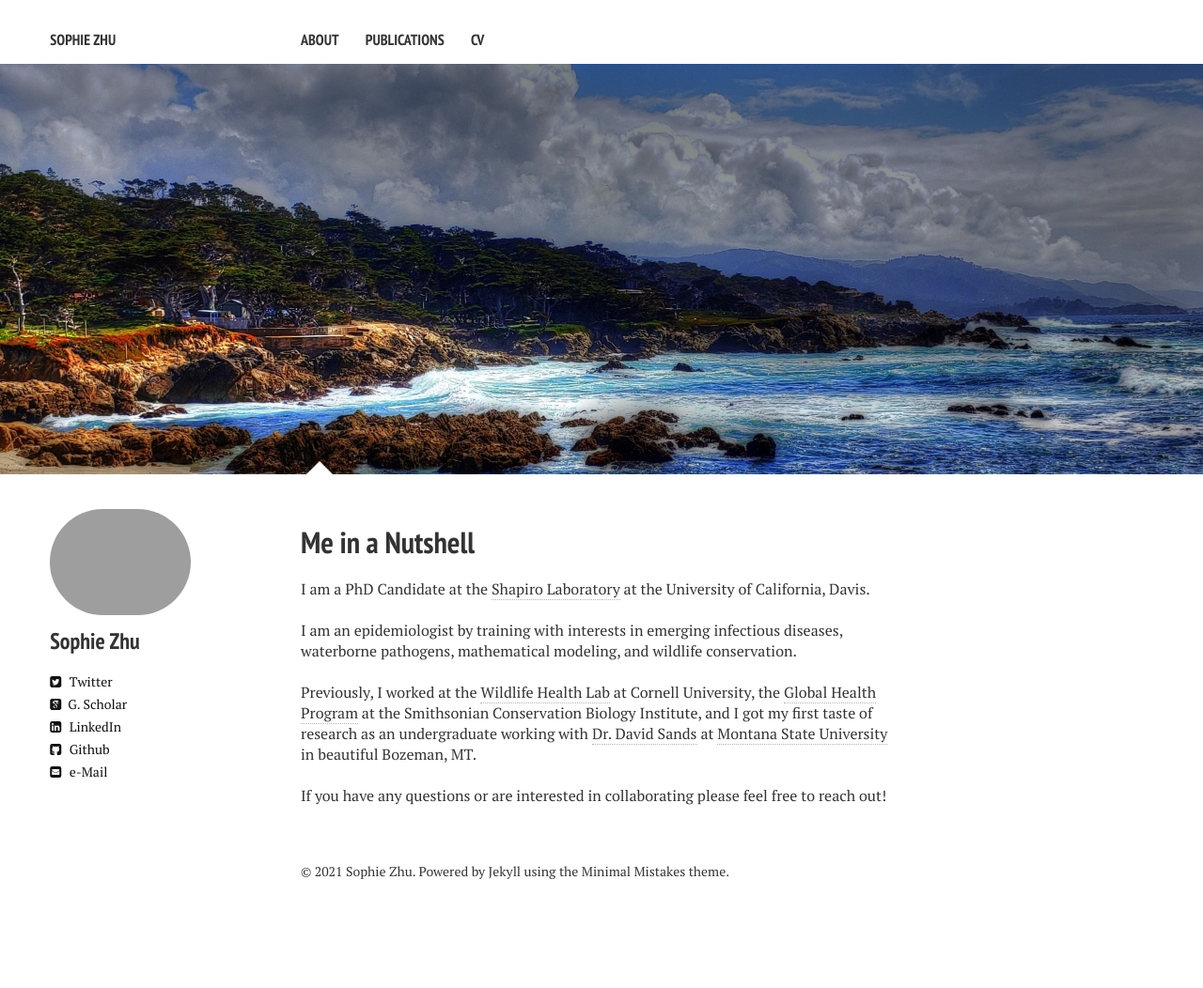
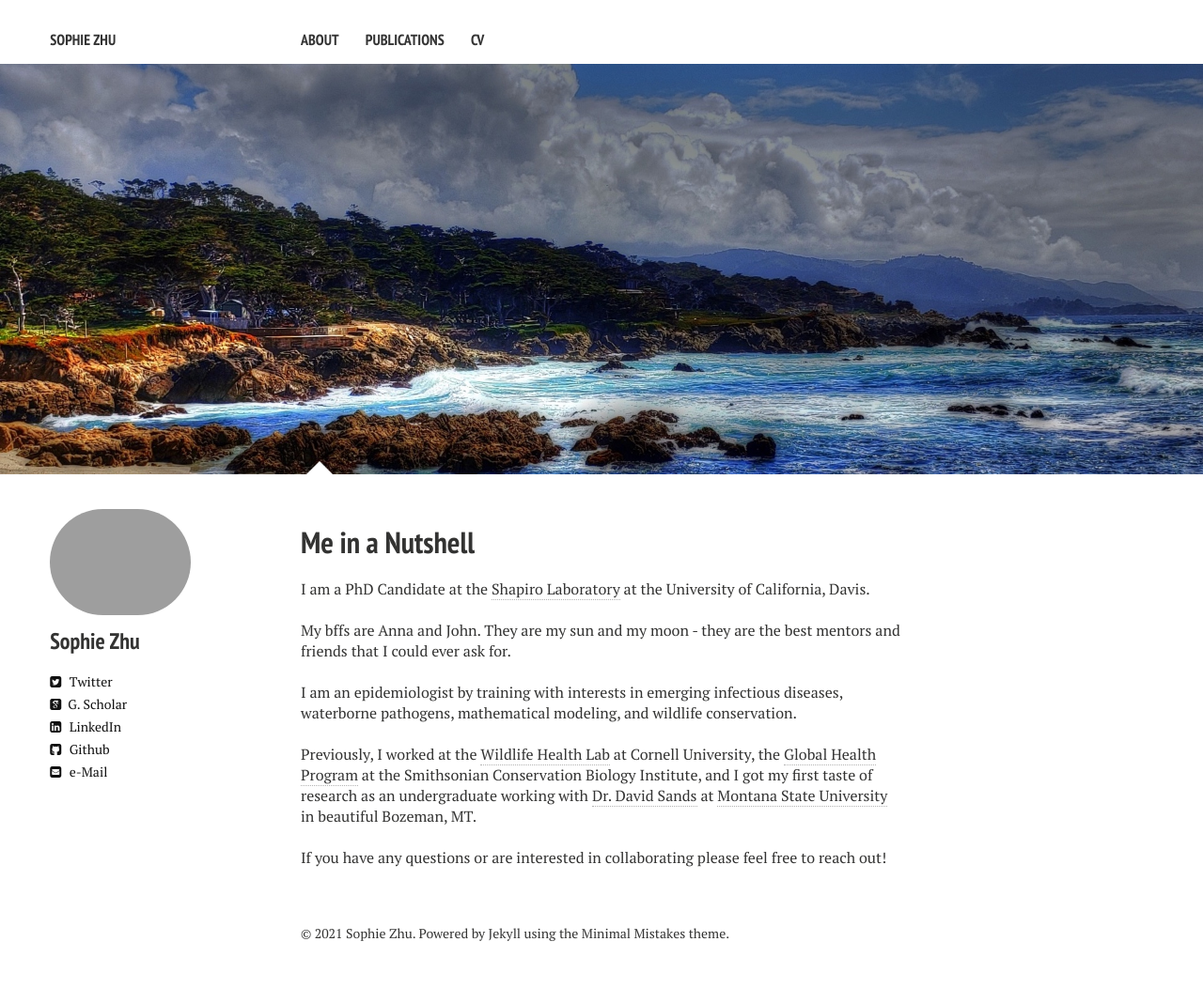
Before and after one commit to sophiemzhu/sophiemzhu.github.io, a Jekyll site: the page built from index.md, in a window 1280 px wide. Shown: the whole page at 94% size. Built offline with Jekyll 4.4.1, drawn with Linux system fonts in a browser that asks for light colours; nearby versions of some CDN libraries; before the commit the page ends 986 px from its top, so only the background shows below that.

Commit message:
update to make perfect

```diff
--- a/index.md
+++ b/index.md
@@ -10,6 +10,9 @@ image:
 I am a PhD Candidate at the <a href="https://shapirolab.vetmed.ucdavis.edu" target="_blank">Shapiro Laboratory</a> at the University of California, Davis.
 
 <br />
+My bffs are Anna and John. They are my sun and my moon - they are the best mentors and friends that I could ever ask for.
+
+<br />
 I am an epidemiologist by training with interests in emerging infectious diseases, waterborne pathogens, mathematical modeling, and wildlife conservation.
 
 <br />
```
